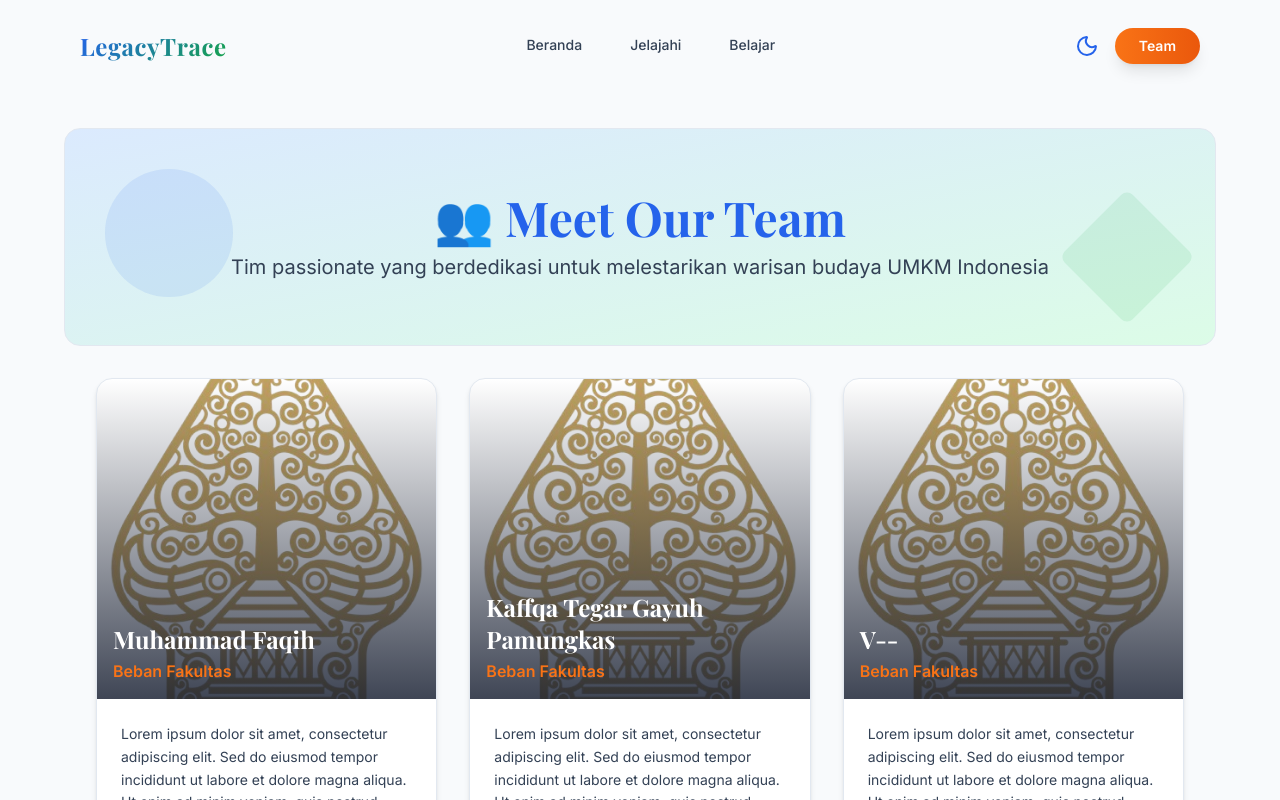
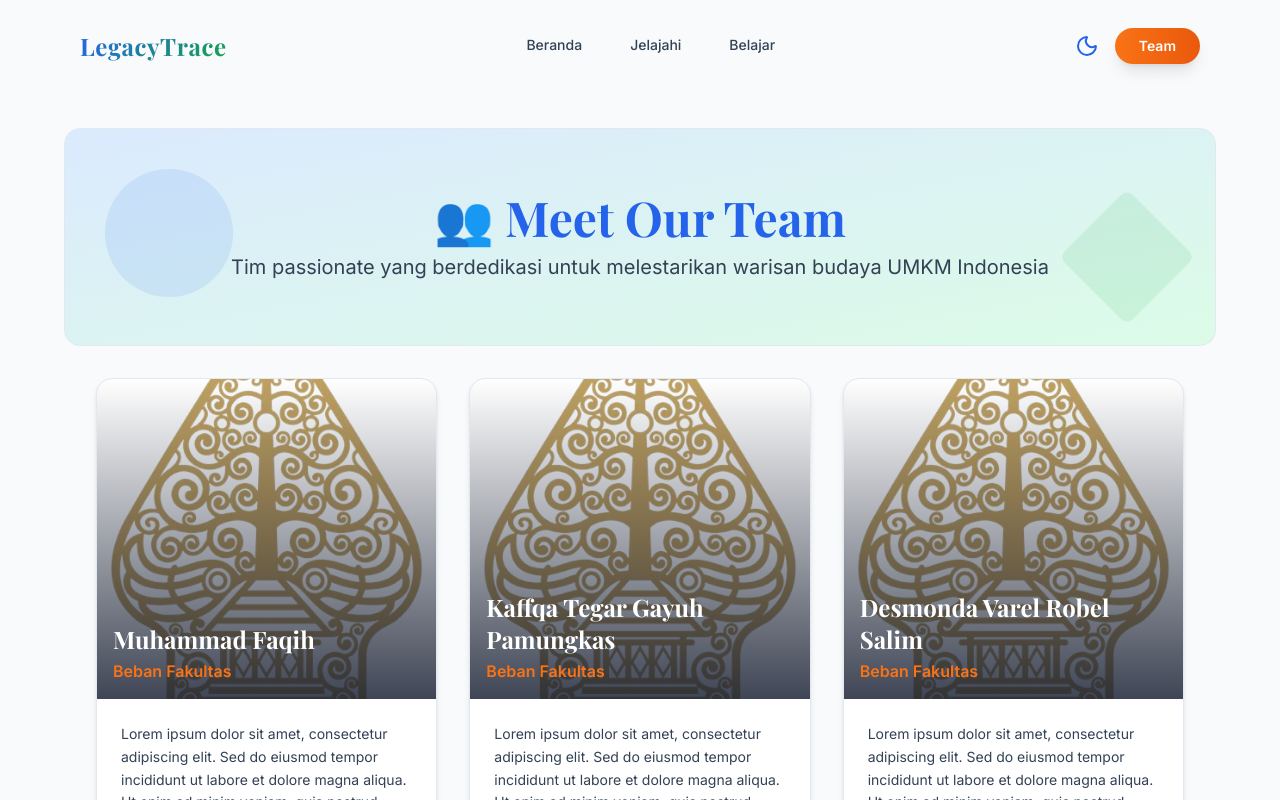
Before and after one commit to briellaYourBae/LegacyTrace, a React (Vite) app: page /team in a window 1280 px wide. Shown: the top 800 px of the page. Built offline with nearby package versions, Linux system fonts and the light colour scheme.

Commit message:
byb, fix navbar scroll behavior - scroll to top when clicking current page link

```diff
--- a/src/components/Navbar.tsx
+++ b/src/components/Navbar.tsx
@@ -25,6 +25,13 @@ export const Navbar = () => {
   useEffect(() => {
     setIsOpen(false)
   }, [location.pathname])
+
+  const handleNavClick = (e: React.MouseEvent, path: string) => {
+    if (location.pathname === path) {
+      e.preventDefault()
+      window.scrollTo({ top: 0, behavior: 'smooth' })
+    }
+  }
 
   const navItems = [
     {
@@ -62,6 +69,7 @@ export const Navbar = () => {
           <div className="flex justify-between items-center gap-8 md:gap-20">
 
             {/* Logo - Kiri */}
+            <div onClick={(e) => handleNavClick(e, '/')}>
               <Link to="/">
                 <motion.div
                   className="text-xl md:text-2xl font-bold gradient-text font-serif flex-shrink-0 tracking-wide"
@@ -71,6 +79,7 @@ export const Navbar = () => {
                   LegacyTrace
                 </motion.div>
               </Link>
+            </div>
 
             {/* Desktop Navigation - Tengah */}
             <div className="hidden md:flex items-center gap-8 lg:gap-12">
@@ -78,7 +87,8 @@ export const Navbar = () => {
                 const isActive = item.isActive(location.pathname)
 
                 return (
-                  <Link key={idx} to={item.path}>
+                  <div key={idx} onClick={(e) => handleNavClick(e, item.path)}>
+                    <Link to={item.path}>
                       <motion.div
                         className="relative pb-1"
                         whileHover={{ scale: 1.05 }}
@@ -102,6 +112,7 @@ export const Navbar = () => {
                         )}
                       </motion.div>
                     </Link>
+                  </div>
                 )
               })}
             </div>
@@ -152,7 +163,8 @@ export const Navbar = () => {
                 const isActive = item.isActive(location.pathname)
 
                 return (
-                  <Link key={idx} to={item.path} onClick={() => setIsOpen(false)}>
+                  <div key={idx} onClick={(e) => handleNavClick(e, item.path)}>
+                    <Link to={item.path} onClick={() => setIsOpen(false)}>
                       <motion.div
                         className={`px-6 py-4 rounded-lg text-lg font-medium transition-all duration-250 ${
                           isActive
@@ -164,6 +176,7 @@ export const Navbar = () => {
                         {item.label}
                       </motion.div>
                     </Link>
+                  </div>
                 )
               })}
 
--- a/src/data/team.ts
+++ b/src/data/team.ts
@@ -22,14 +22,14 @@ export const teamMembers: TeamMember[] = [
     id: 'team-001',
     name: 'Muhammad Faqih',
     role: 'Beban Fakultas',
-    position: 'Project Lead',
+    position: 'Beban Fakultas',
     bio: 'Lorem ipsum dolor sit amet, consectetur adipiscing elit. Sed do eiusmod tempor incididunt ut labore et dolore magna aliqua. Ut enim ad minim veniam, quis nostrud exercitation ullamco laboris.',
     image: '/assets/team/golden-gunungan-wayang-design-indonesian-javanese-culture-free-png-removebg-preview.png',
     email: 'faqih@legacytrace.id',
     phone: '+62 812-3456-7890',
     social: {
       linkedin: '#',
-      instagram: '#'
+      instagram: 'https://instagram.com/voidbriella'
     },
     expertise: ['Beban Kampus'],
     experience: 8,
@@ -39,7 +39,7 @@ export const teamMembers: TeamMember[] = [
     id: 'team-002',
     name: 'Kaffqa Tegar Gayuh Pamungkas',
     role: 'Beban Fakultas',
-    position: 'CTO',
+    position: 'Beban Fakultas',
     bio: 'Lorem ipsum dolor sit amet, consectetur adipiscing elit. Sed do eiusmod tempor incididunt ut labore et dolore magna aliqua. Ut enim ad minim veniam, quis nostrud exercitation ullamco laboris.',
     image: '/assets/team/golden-gunungan-wayang-design-indonesian-javanese-culture-free-png-removebg-preview.png',
     email: 'kaffqa@legacytrace.id',
@@ -54,9 +54,9 @@ export const teamMembers: TeamMember[] = [
   },
   {
     id: 'team-003',
-    name: 'V--',
+    name: 'Desmonda Varel Robel Salim',
     role: 'Beban Fakultas',
-    position: 'Community Lead',
+    position: 'Beban Fakultas',
     bio: 'Lorem ipsum dolor sit amet, consectetur adipiscing elit. Sed do eiusmod tempor incididunt ut labore et dolore magna aliqua. Ut enim ad minim veniam, quis nostrud exercitation ullamco laboris.',
     image: '/assets/team/golden-gunungan-wayang-design-indonesian-javanese-culture-free-png-removebg-preview.png',
     email: 'v@legacytrace.id',
--- a/src/pages/Edutainment.tsx
+++ b/src/pages/Edutainment.tsx
@@ -1,5 +1,6 @@
-import React, { useState, useEffect } from 'react'
 import { motion } from 'framer-motion'
+import { useLocation } from 'react-router-dom'
+import { useState, useEffect } from 'react'
 import { QuizCard } from '../components/QuizCard'
 import {
   Map, Landmark, Trees, Palmtree, Bird,
@@ -380,7 +381,12 @@ const islandQuizzes: Record<Island, QuizQuestion[]> = {
 }
 
 export const Edutainment = () => {
+  const location = useLocation()
   const [selectedIsland, setSelectedIsland] = useState<Island>('java')
+
+  useEffect(() => {
+    window.scrollTo({ top: 0, behavior: 'smooth' })
+  }, [])
 
   const scrollToQuiz = () => {
     const quizSection = document.getElementById('quiz-section')
--- a/src/pages/Home.tsx
+++ b/src/pages/Home.tsx
@@ -1,4 +1,4 @@
-import { Link } from 'react-router-dom'
+import { Link, useLocation } from 'react-router-dom'
 import { motion } from 'framer-motion'
 import { useEffect } from 'react'
 import { BackgroundShapes } from '../components/BackgroundShapes'
@@ -10,6 +10,8 @@ import {
 } from 'lucide-react'
 
 export const Home = () => {
+  const location = useLocation()
+
   useEffect(() => {
     window.scrollTo({ top: 0, behavior: 'smooth' })
   }, [])
--- a/src/pages/Team.tsx
+++ b/src/pages/Team.tsx
@@ -1,8 +1,16 @@
 import { motion } from 'framer-motion'
+import { useLocation } from 'react-router-dom'
+import { useEffect } from 'react'
 import { teamMembers } from '../data/team'
 import { Mail, Phone, Linkedin, Instagram } from 'lucide-react'
 
 export const Team = () => {
+  const location = useLocation()
+
+  useEffect(() => {
+    window.scrollTo({ top: 0, behavior: 'smooth' })
+  }, [])
+
   return (
     <div className="min-h-screen pb-20 page-transition">
       {/* Header */}
```
Also changed, not shown: 1 other file (tests, documents, lock files or other folders). Lines whose indentation alone changed are shown as unchanged.
